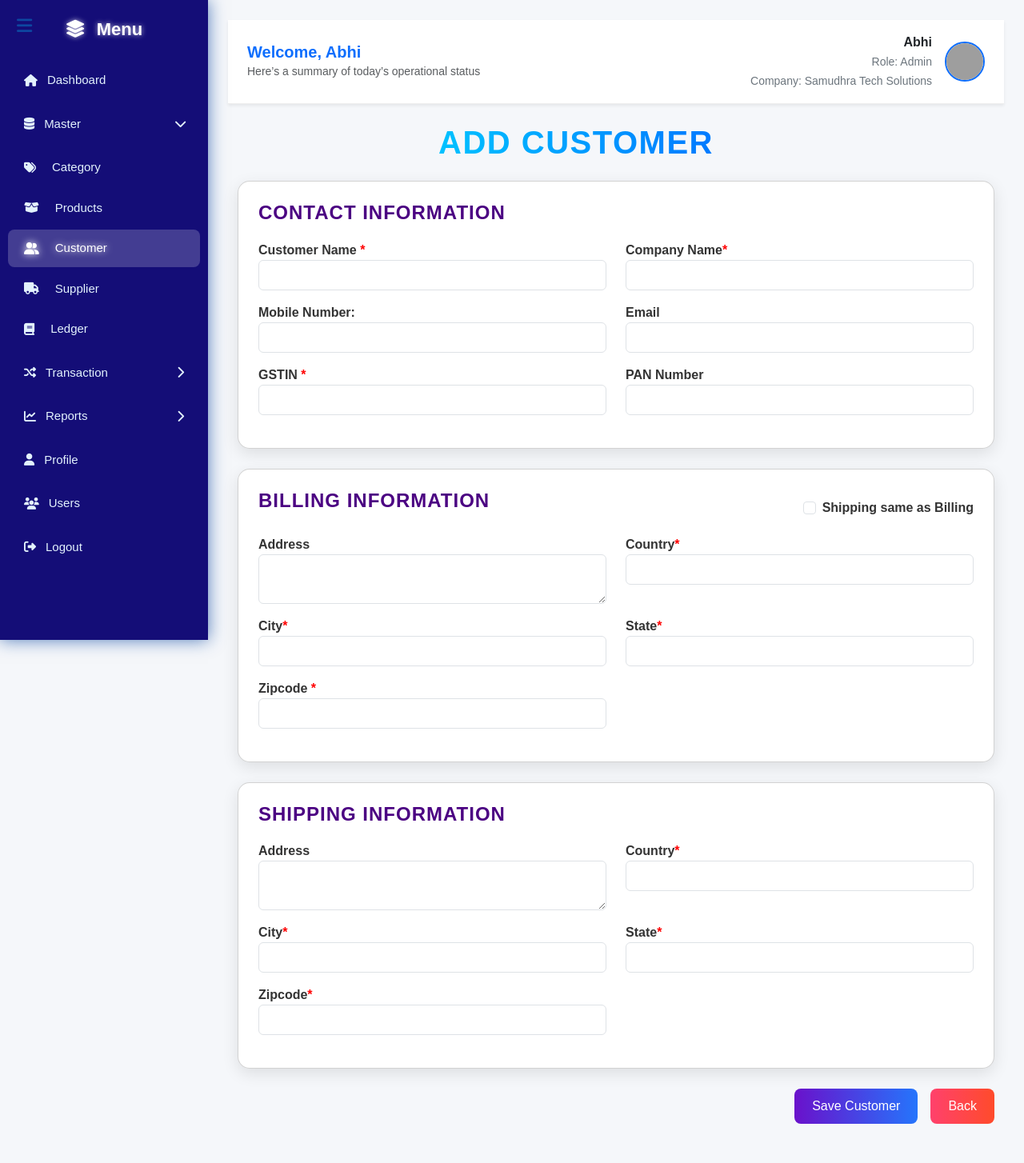
After one commit to STS-2025/software-billing, a PHP site: page /add_customer.php in a window 1280 px wide. The commit adds this page. Shown: the whole page at 80% size. Run offline with PHP 8.4, Linux system fonts and the light colour scheme; a user stored in the database is signed in; grey boxes are pictures that could not be loaded.

Commit message:
Add files via upload

```diff
--- /dev/null
+++ b/add_customer.php
@@ -0,0 +1,306 @@
+<?php
+require_once 'config.php';
+
+$message = "";
+
+// --- FORM PROCESSING MUST BE FIRST ---
+if ($_SERVER['REQUEST_METHOD'] === 'POST') {
+    $customer_name = trim($_POST['customer_name']);
+    $company_name = trim($_POST['company_name']);
+    $phone = trim($_POST['phone']);
+    $email = trim($_POST['email']);
+    $gstin = trim($_POST['gstin']);
+    $pan = trim($_POST['pan']);
+    $address = trim($_POST['address']);
+    $country = trim($_POST['country']);
+    $city = trim($_POST['city']);
+    $state = trim($_POST['state']);
+    $zipcode = trim($_POST['zipcode']);
+    $ship_address = trim($_POST['ship_address']);
+    $ship_country = trim($_POST['ship_country']);
+    $ship_city = trim($_POST['ship_city']);
+    $ship_state = trim($_POST['ship_state']);
+    $ship_zipcode = trim($_POST['ship_zipcode']);
+
+    if (empty($customer_name) || empty($gstin) || empty($zipcode)) {
+        $message = "<div class='alert alert-warning text-center'>⚠️ Please fill all mandatory fields!</div>";
+    } else {
+        $stmt = $pdo->prepare("
+            INSERT INTO customers (
+                customer_name, company_name, phone, email, gstin, pan, address, country, city, state, zipcode,
+                ship_address, ship_country, ship_city, ship_state, ship_zipcode
+            ) VALUES (?, ?, ?, ?, ?, ?, ?, ?, ?, ?, ?, ?, ?, ?, ?, ?)
+        ");
+
+        if ($stmt->execute([
+            $customer_name, $company_name, $phone, $email, $gstin, $pan,
+            $address, $country, $city, $state, $zipcode,
+            $ship_address, $ship_country, $ship_city, $ship_state, $ship_zipcode
+        ])) {
+            // ✅ Redirect before any output
+             $message = "<div class='alert alert-success text-center' id='successMsg'>✅ Customer added successfully!</div>";
+        } else {
+            $message = "<div class='alert alert-danger text-center'>❌ Failed to add customer. Try again.</div>";
+        }
+    }
+}
+
+// --- INCLUDE HEADER AFTER FORM PROCESSING ---
+include 'header.php';
+?>
+
+
+<style>
+body {
+    background: #f5f7fa;
+}
+
+/* Animated Title */
+.product-heading {
+    font-size: 2.5rem;
+    font-weight: 700;
+    text-transform: uppercase;
+    background: linear-gradient(90deg, #007bff, #00c3ff, #007bff);
+    -webkit-background-clip: text;
+    -webkit-text-fill-color: transparent;
+    background-size: 200%;
+    animation: textShine 4s ease-in-out infinite, fadeSlideIn 1s ease forwards;
+    letter-spacing: 1.5px;
+    display: inline-block;
+    margin: 0 auto;
+}
+@keyframes textShine {
+    0% { background-position: 200% center; }
+    100% { background-position: -200% center; }
+}
+@keyframes fadeSlideIn {
+    0% { opacity: 0; transform: translateY(25px); }
+    100% { opacity: 1; transform: translateY(0); }
+}
+
+/* Card Design */
+.card {
+    background: #fff;
+    border-radius: 15px;
+    box-shadow: 0 6px 20px rgba(0,0,0,0.1);
+    padding: 25px;
+    margin-bottom: 25px;
+    transition: transform 0.3s ease;
+}
+.card:hover {
+    transform: translateY(-5px);
+}
+.card h4 {
+    font-weight: 700;
+    color: #4B0082;
+    margin-bottom: 20px;
+    text-transform: uppercase;
+    letter-spacing: 1px;
+}
+
+.btn-glow {
+    background: linear-gradient(90deg, #6a11cb, #2575fc);
+    color: white;
+    border: none;
+    border-radius: 8px;
+    padding: 10px 22px;
+    transition: 0.3s;
+}
+.btn-glow:hover {
+    background: linear-gradient(90deg, #2575fc, #6a11cb);
+    box-shadow: 0 0 10px rgba(100,100,255,0.7);
+}
+
+.btn-back {
+    background: linear-gradient(90deg, #ff416c, #ff4b2b);
+    color: white;
+    border: none;
+    border-radius: 8px;
+    padding: 10px 22px;
+    transition: 0.3s;
+}
+.btn-back:hover {
+    background: linear-gradient(90deg, #ff4b2b, #ff416c);
+    box-shadow: 0 0 10px rgba(255,100,100,0.7);
+}
+
+label {
+    font-weight: 600;
+    color: #333;
+}
+.mandatory {
+    color: red;
+}
+</style>
+
+<div class="container my-4">
+    <div class="d-flex justify-content-between align-items-center mb-4">
+        <h2 class="product-heading">Add Customer</h2>
+        <div style="width: 100px;"></div>
+    </div>
+
+    <?php echo $message; ?>
+
+    <form method="POST">
+        <!-- Contact Information -->
+        <div class="card">
+            <h4>Contact Information</h4>
+            <div class="row">
+         <div class="col-md-6 mb-3">
+    <label>Customer Name <span class="mandatory">*</span></label>
+    <input type="text" name="customer_name" id="customer_name" class="form-control" required>
+    <small id="nameStatus" class="text-danger mt-1"></small> <!-- status message -->
+</div>
+
+                <div class="col-md-6 mb-3">
+                    <label>Company Name<span class="mandatory">*</span></label></label>
+                    <input type="text" name="company_name" class="form-control">
+                </div>
+                <div class="col-md-6 mb-3">
+                    <label>Mobile Number:</label>
+                    <input type="text" name="phone" class="form-control" maxlength="10" pattern="[0-9]{10}" required
+                        title="Enter a valid 10-digit number"
+                        oninput="this.value = this.value.replace(/[^0-9]/g, '').slice(0,10)">
+                </div>
+                <div class="col-md-6 mb-3">
+                    <label>Email</label>
+                    <input type="email" name="email" class="form-control">
+                </div>
+                <div class="col-md-6 mb-3">
+                    <label>GSTIN <span class="mandatory">*</span></label>
+                    <input type="text" name="gstin" class="form-control" required>
+                </div>
+                <div class="col-md-6 mb-3">
+                    <label>PAN Number</label>
+                    <input type="text" name="pan" class="form-control">
+                </div>
+            </div>
+        </div>
+
+        <!-- Billing Information -->
+        <div class="card">
+            <div class="d-flex justify-content-between align-items-center mb-2">
+                <h4>Billing Information</h4>
+                <div class="form-check">
+                    <input type="checkbox" class="form-check-input" id="sameAsBilling">
+                    <label for="sameAsBilling" class="form-check-label">Shipping same as Billing</label>
+                </div>
+            </div>
+            <div class="row">
+                <div class="col-md-6 mb-3">
+                    <label>Address</label>
+                    <textarea name="address" id="address" class="form-control"></textarea>
+                </div>
+                <div class="col-md-6 mb-3">
+                    <label>Country<span class="mandatory">*</span></label></label>
+                    <input type="text" name="country" id="country" class="form-control">
+                </div>
+                <div class="col-md-6 mb-3">
+                    <label>City<span class="mandatory">*</span></label></label>
+                    <input type="text" name="city" id="city" class="form-control">
+                </div>
+                <div class="col-md-6 mb-3">
+                    <label>State<span class="mandatory">*</span></label></label>
+                    <input type="text" name="state" id="state" class="form-control">
+                </div>
+                <div class="col-md-6 mb-3">
+                    <label>Zipcode <span class="mandatory">*</span></label>
+                    <input type="text" name="zipcode" id="zipcode" class="form-control" required>
+                </div>
+            </div>
+        </div>
+
+        <!-- Shipping Information -->
+        <div class="card" id="shippingCard">
+            <h4>Shipping Information</h4>
+            <div class="row">
+                <div class="col-md-6 mb-3">
+                    <label>Address</label>
+                    <textarea name="ship_address" id="ship_address" class="form-control"></textarea>
+                </div>
+                <div class="col-md-6 mb-3">
+                    <label>Country<span class="mandatory">*</span></label></label>
+                    <input type="text" name="ship_country" id="ship_country" class="form-control">
+                </div>
+                <div class="col-md-6 mb-3">
+                    <label>City<span class="mandatory">*</span></label></label>
+                    <input type="text" name="ship_city" id="ship_city" class="form-control">
+                </div>
+                <div class="col-md-6 mb-3">
+                    <label>State<span class="mandatory">*</span></label></label>
+                    <input type="text" name="ship_state" id="ship_state" class="form-control">
+                </div>
+                <div class="col-md-6 mb-3">
+                    <label>Zipcode<span class="mandatory">*</span></label></label>
+                    <input type="text" name="ship_zipcode" id="ship_zipcode" class="form-control">
+                </div>
+            </div>
+        </div>
+
+        <!-- Buttons -->
+        <div class="d-flex justify-content-end gap-3 mb-4">
+            <button type="submit" class="btn btn-glow">Save Customer</button>
+            <button type="button" class="btn btn-back" onclick="window.location.href='customer.php'">Back</button>
+        </div>
+    </form>
+</div>
+
+<script>
+document.getElementById('sameAsBilling').addEventListener('change', function() {
+    const shippingCard = document.getElementById('shippingCard');
+    if (this.checked) {
+        document.getElementById('ship_address').value = document.getElementById('address').value;
+        document.getElementById('ship_country').value = document.getElementById('country').value;
+        document.getElementById('ship_city').value = document.getElementById('city').value;
+        document.getElementById('ship_state').value = document.getElementById('state').value;
+        document.getElementById('ship_zipcode').value = document.getElementById('zipcode').value;
+        shippingCard.style.display = 'none';
+    } else {
+        shippingCard.style.display = 'block';
+    }
+});
+
+// ✅ Hide success message after 3 seconds
+setTimeout(() => {
+    const msg = document.getElementById('messageBox');
+    if (msg) {
+        msg.scrollIntoView({ behavior: 'smooth', block: 'center' });
+        msg.style.transition = "opacity 0.5s ease";
+        msg.style.opacity = "0";
+        setTimeout(() => msg.remove(), 500);
+    }
+}, 3000);
+// Real-time customer name check
+document.getElementById('customer_name').addEventListener('input', function() {
+    const name = this.value.trim();
+    const status = document.getElementById('nameStatus');
+
+    if (name.length === 0) {
+        status.textContent = '';
+        return;
+    }
+
+    const formData = new FormData();
+    formData.append('customer_name', name);
+
+    fetch('check_customer.php', {
+        method: 'POST',
+        body: formData
+    })
+    .then(response => response.text())
+    .then(data => {
+        if (data === 'exists') {
+            status.textContent = '⚠️ Customer name already exists!';
+            status.classList.remove('text-success');
+            status.classList.add('text-danger'); // always red
+        } else {
+            status.textContent = ''; // hide message if available
+        }
+    })
+    .catch(err => console.error(err));
+});
+
+
+</script>
+
+<?php include 'footer.php'; ?>
```
Also changed, not shown: customer.php (+18 -38 lines).
